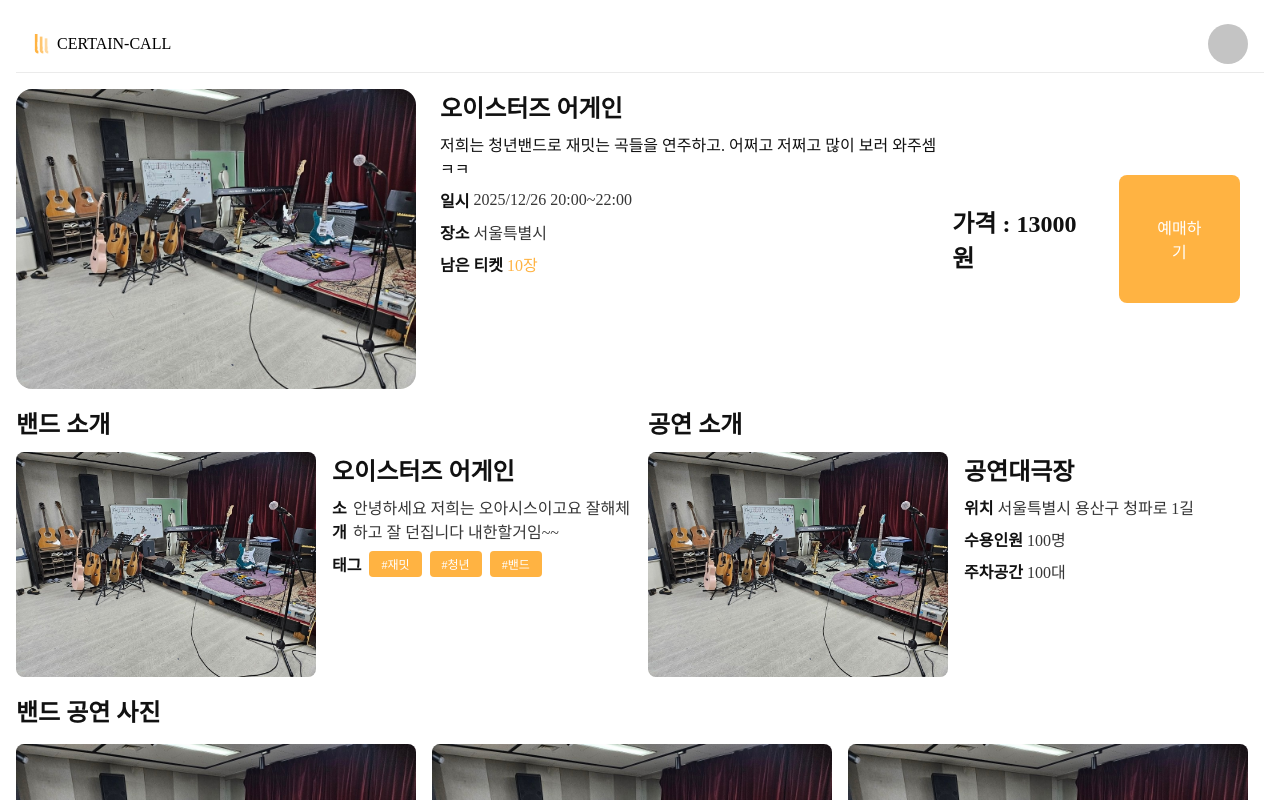
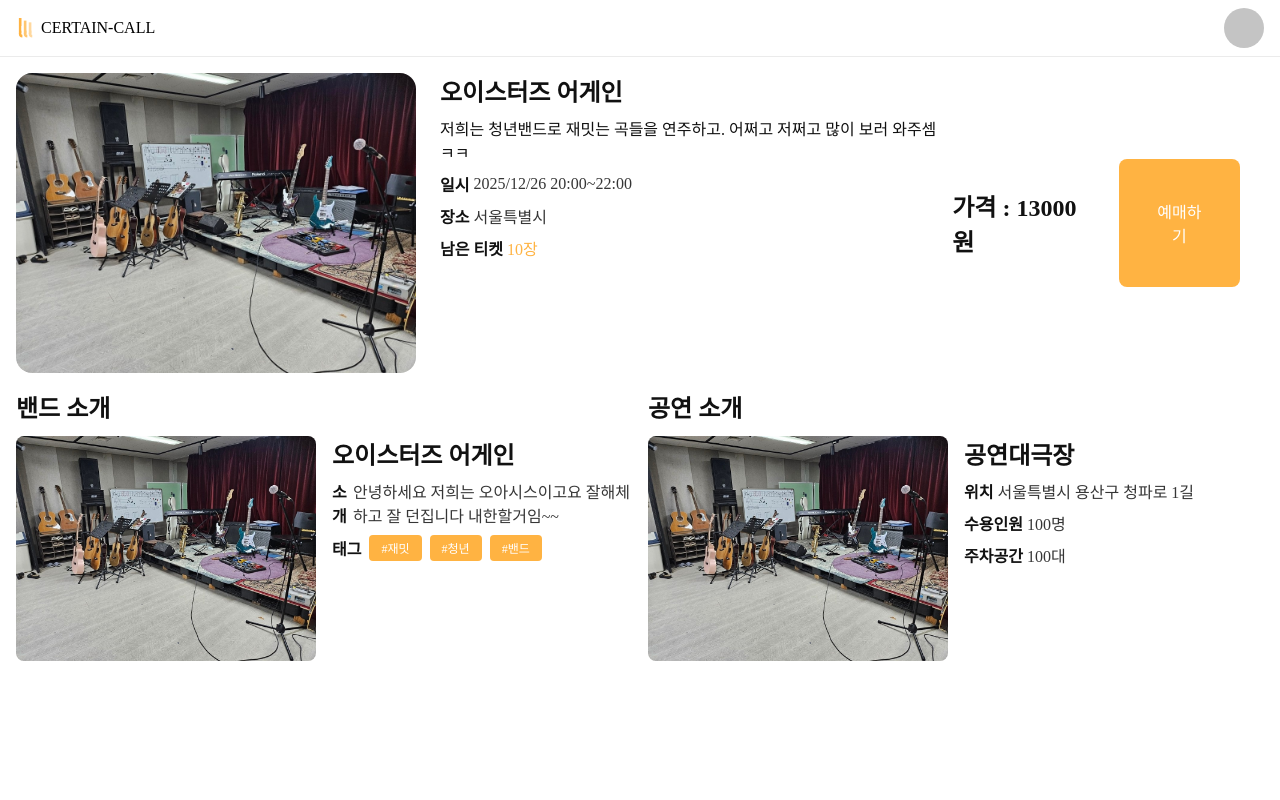
Before and after one commit to server-ticketingproject/frontend, a React (Vite) app: page /perform/4 in a window 1280 px wide. Built offline with nearby package versions, Linux system fonts and the light colour scheme; a web font is replaced by a local one.

Commit message:
feat/add navigate ;

```diff
--- a/src/components/Logo/index.tsx
+++ b/src/components/Logo/index.tsx
@@ -2,12 +2,14 @@ import { HStack } from "../HStack";
 import certainLogo from "./certain-logo.svg";
 import s from "./styles.module.scss"
 import { FONTS } from "../../styles/fonts";
+import { useNavigate } from "react-router-dom";
 
 export default function Logo() {
+    const navigate = useNavigate();
     return (
         <HStack align="center" justify="flex-start">
             <img src={certainLogo} alt="Certain Logo" />
-            <p className={s.title} style={{ fontSize: FONTS.size.body, fontWeight: FONTS.weight.w1 }}>CERTAIN-CALL</p>
+            <p className={s.title} style={{ fontSize: FONTS.size.body, fontWeight: FONTS.weight.w1 }} onClick={() => {navigate('/')}}>CERTAIN-CALL</p>
         </HStack>
     );
 }
--- a/src/components/PerfomrReservePage/Stage/index.tsx
+++ b/src/components/PerfomrReservePage/Stage/index.tsx
@@ -1,11 +1,9 @@
-import React, { useState } from 'react';
+import { useState } from 'react';
 import styled from 'styled-components';
 import COLORS from "../../../styles/colors";
-import { HStack } from '../../HStack';
 import { SPACING } from '../../../styles/spacing';
 import { FONTS } from '../../../styles/fonts';
 import Button from '../../Button';
-import { VStack } from '../../VStack';
 
 declare module 'styled-components' {
   export interface DefaultTheme {}
@@ -80,25 +78,12 @@ const RowLabel = styled.div`
   min-width: 20px;
 `;
 
-const ColumnLabel = styled.div`
-  text-align: center;
-  font-weight: bold;
-  font-size: 12px;
-  margin-bottom: 5px;
-`;
+
 
 const SeatsContainer = styled.div`
   display: flex;
   flex-direction: column;
   gap: 8px;
-`;
-
-const ColumnLabels = styled.div`
-  display: grid;
-  grid-template-columns: 20px repeat(15, 30px);
-  gap: 8px;
-  margin-left: 30px;
-  margin-bottom: 5px;
 `;
 
 export default function StageComponent({
@@ -107,12 +92,6 @@ export default function StageComponent({
 }: StageProps) {
   const [isModalOpen, setIsModalOpen] = useState(false);
   const [selectedSeat, setSelectedSeat] = useState('a6'); // Default to a6 as initially selected
-
-  // Function to open modal with selected seat
-  const openModal = (seatId: string) => {
-    setSelectedSeat(seatId);
-    setIsModalOpen(true);
-  };
 
   const closeModal = () => {
     setIsModalOpen(false);
@@ -171,8 +150,6 @@ export default function StageComponent({
     }
     seatsByRow[row].push(seat);
   });
-
-  const columns = ['a', 'b', 'c', 'd', 'e', 'f', 'g', 'h', 'i', 'j', 'k', 'l', 'm', 'n', 'o'];
 
   return (
     <>
--- a/src/pages/PerformPage/index.tsx
+++ b/src/pages/PerformPage/index.tsx
@@ -9,9 +9,10 @@ import COLORS from "../../styles/colors"
 import PerformIntroduceCard from "../../components/PerformPage/IntroduceCard";
 import Button from "../../components/Button";
 import Tag from "../../components/Tag";
+import { useNavigate } from "react-router-dom";
 
 export default function PerformPage() {
-
+    const navigate = useNavigate();
     const tags = ['재밋', '청년', '밴드'];
     const images = [testImage, testImage, testImage, testImage, testImage, testImage, testImage];
 
@@ -24,10 +25,18 @@ export default function PerformPage() {
                 width : "100vw",
                 height : "100vh",
                 overflowY : "auto",
-                padding: `${SPACING.medium}px`,
             }}
         >
             <Header />
+            <VStack
+                align="flex-start"
+                justify="flex-start"
+                gap={SPACING.medium}
+                style={{
+                    width : "100%",
+                    padding: `0 ${SPACING.medium}px`,
+                }}
+            >
             <HStack
                 align="flex-start"
                 justify="space-between"
@@ -108,7 +117,7 @@ export default function PerformPage() {
                 <Button
                     text="예매하기"
                     fontSize={FONTS.size.body}
-                    onClick={() => {console.log("예매하기")}}
+                    onClick={() => {navigate('/perform-reserve')}}
                     paddingHorizontal={SPACING.superHuge}
                     paddingVertical={40}
                 />
@@ -249,6 +258,7 @@ export default function PerformPage() {
                 ))}
                 </HStack>
             </VStack>
+            </VStack>
         </VStack>
     );
 }
```
